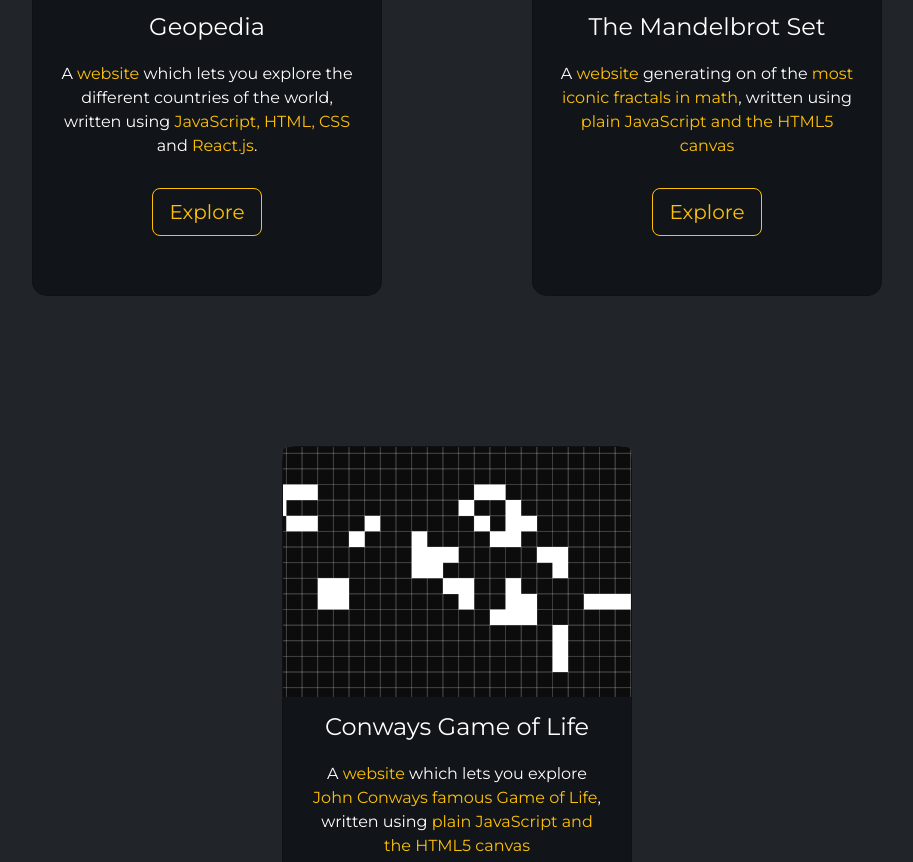
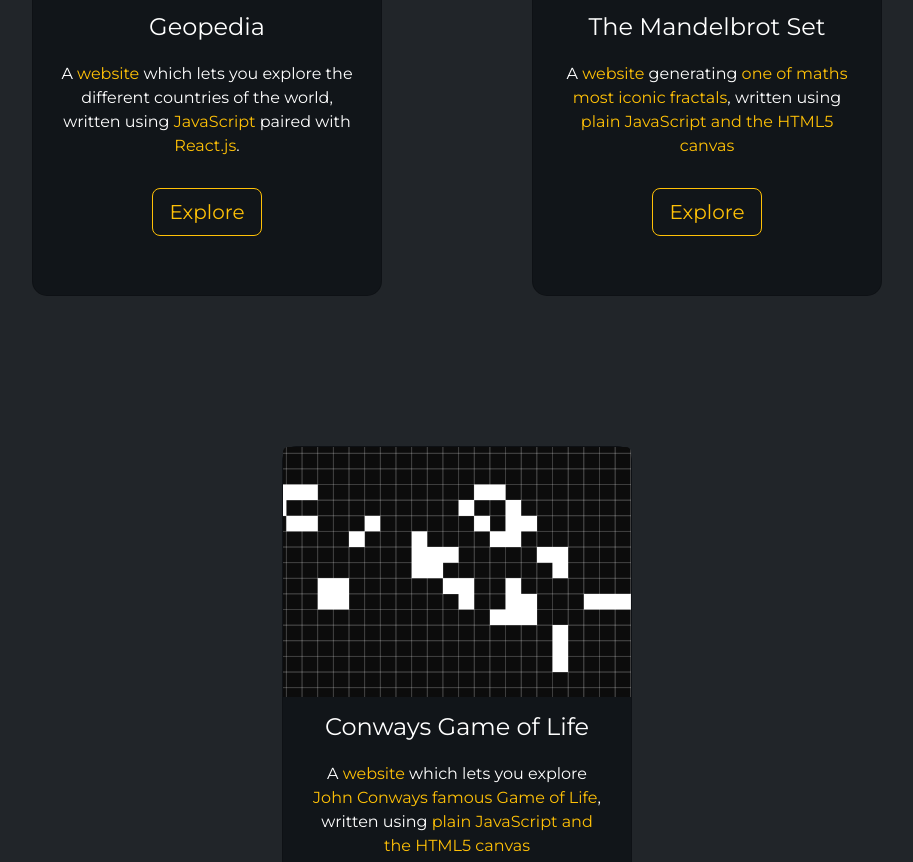
Before and after one commit to jv-schneider/portfolio, a plain HTML site: page home/home.html in a window 1280 px wide. Shown: the part 3763-4625 px from the top of the page, without its empty margins (183-1096 px from the left). Drawn offline with nearby package versions, Linux system fonts and the light colour scheme.

Commit message:
little spelling mistakes

```diff
--- a/home/home.html
+++ b/home/home.html
@@ -137,7 +137,7 @@
               <span class="primary-color">Python library pygame</span>.
             </p>
             <a
-              href="https://www.tinkercad.com/things/74QXI50agP9-ssps-microcontroller-spiel?sharecode=Q-oGYOrQxAKMDYEPLK5uHrKDLEmqWmSfoQkHBjdXLzg"
+              href="#"
               class="btn btn-outline-warning btn-lg"
               >Explore</a
             >
@@ -157,8 +157,8 @@
             <p class="card-text">
               A <span class="primary-color">website</span> which lets you
               explore the different countries of the world, written using
-              <span class="primary-color">JavaScript, HTML, CSS </span>
-              and <span class="primary-color">React.js</span>.
+              <span class="primary-color">JavaScript </span>
+              paired with <span class="primary-color">React.js</span>.
             </p>
             <a
               href="https://jv-schneider.github.io/geopedia/"
@@ -178,7 +178,7 @@
           />
           <div class="card-body">
             <h4 class="card-title">The Mandelbrot Set</h4>
-            <p class="card-text">A <span class="primary-color">website</span> generating on of the <span class="primary-color">most iconic fractals in math</span>, written using <span class="primary-color">plain JavaScript and the HTML5 canvas</span></p>
+            <p class="card-text">A <span class="primary-color">website</span> generating <span class="primary-color">one of maths most iconic fractals</span>, written using <span class="primary-color">plain JavaScript and the HTML5 canvas</span></p>
             <a
               href="https://jv-schneider.github.io/mandelbrot-set/"
               class="btn btn-outline-warning btn-lg"
```
